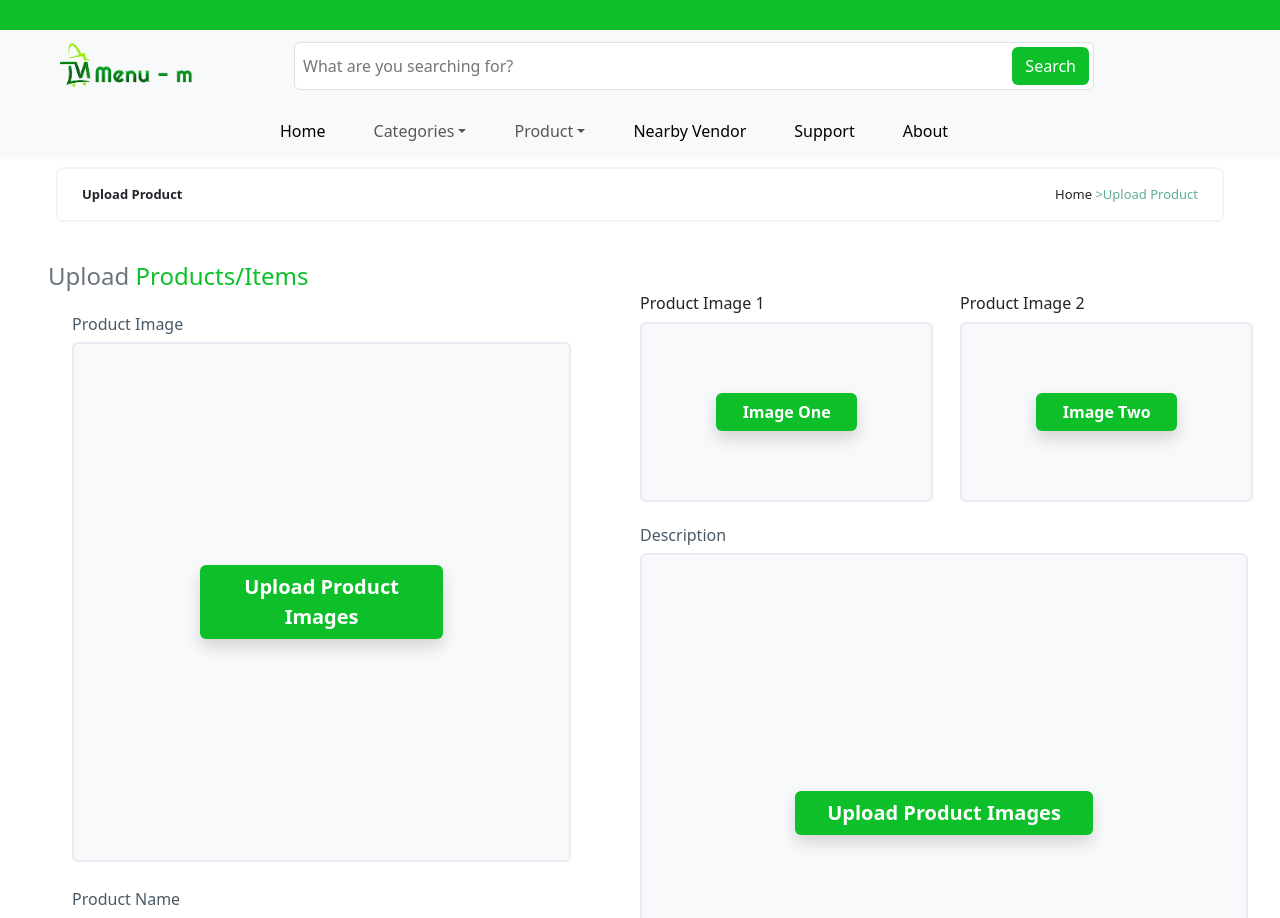
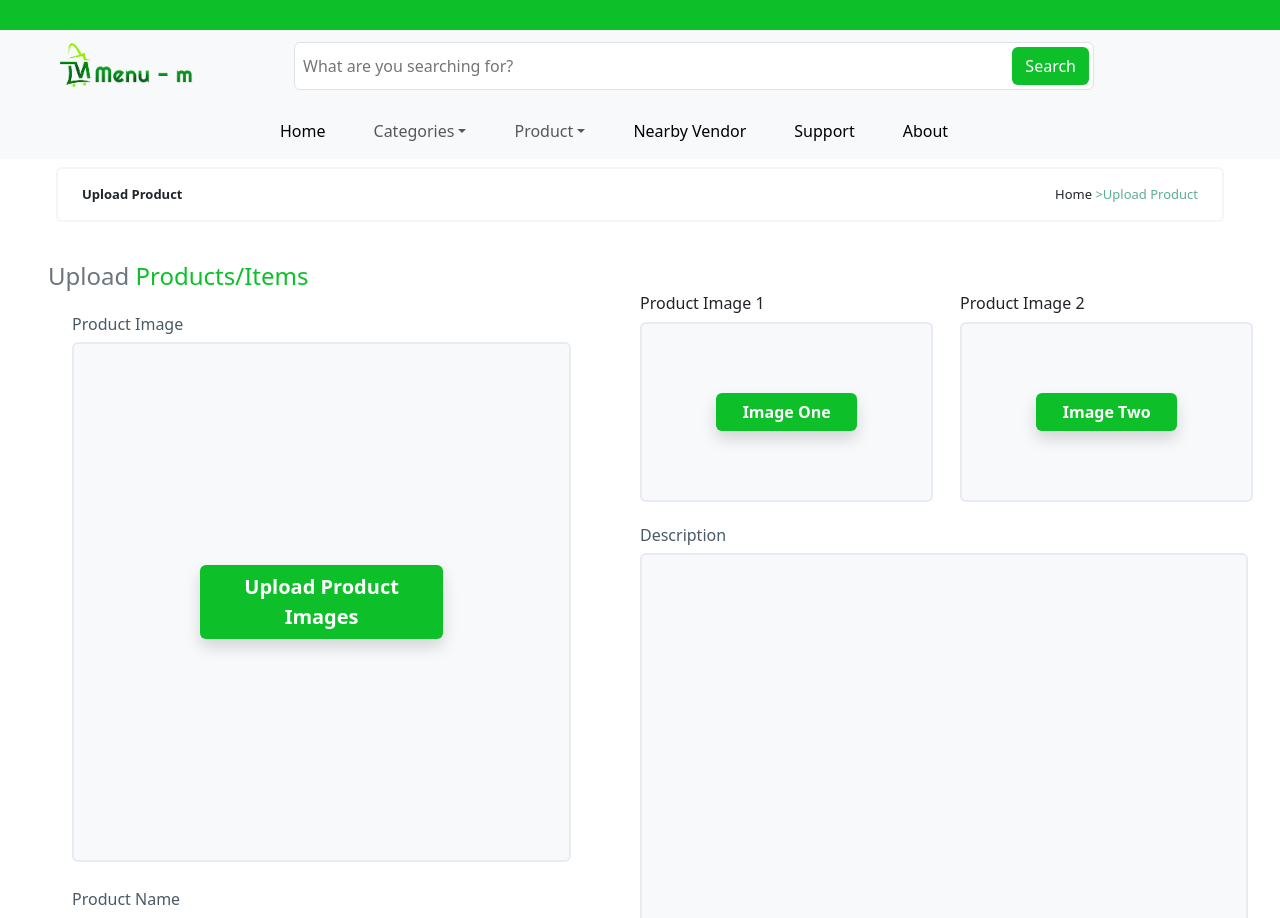
Before and after one commit to DevJawad1/ElectronicEcom, a React (Create React App) app: page /upload in a window 1280 px wide. Shown: the top 918 px of the page. Built offline with nearby package versions, Linux system fonts and the light colour scheme.

Commit message:
adding logic to upload product

```diff
--- a/src/Pages/UploadProduct.jsx
+++ b/src/Pages/UploadProduct.jsx
@@ -1,62 +1,138 @@
-import React from 'react'
-import PgIndicator from '../Components/pageIndicator/PgIndicator'
-import { Navbar } from '../Components/Navbar/Navbar'
-import './upload.css'
+// import React from 'react'
+// import PgIndicator from '../Components/pageIndicator/PgIndicator'
+// import { Navbar } from '../Components/Navbar/Navbar'
+// import './upload.css'
+// const UploadProduct = () => {
+//   return (
+//     <div>
+//         <Navbar />
+//         <div className="mt-2 mx-5">
+//             <PgIndicator pgName={"Upload Product"}/>
+//         </div>
+
+//         <div className="d-flex">
+
+//         <div className="upload-box mt-4 pt-3 px-5 col-md-6">
+//             <h6 className='fs-4'><span className='text-secondary'>Upload</span> <span style={{color:"#0DC029"}}>Products/Items</span></h6>
+//             <div className="p-3 img-box px-4">
+//                 <h6 className='' style={{color:"#4B5966"}}>Product Image</h6>
+//                 <div className="p-1 inp rounded d-flex align-items-center justify-content-center" style={{height:"65vh", width:"39vw", }}>
+//                     <button className='btn shadow fs-5 w-50 text-white fw-semibold' style={{backgroundColor:"#0DC029"}}>Upload Product Images</button>
+//                 </div>
+
+//                 <h6 className='mt-4 pt-1' style={{color:"#4B5966"}}>Product Name</h6>
+//                 <input type="text" name="" className='col-12 inp rounded' />
+
+//                 <h6 className='mt-4 pt-1' style={{color:"#4B5966"}}>Product Price</h6>
+//                 <input type="text" name="" className='col-12 inp rounded' />
+
+//                 <h6 className='mt-4 pt-1' style={{color:"#4B5966"}}>Details</h6>
+//                 <input type="text" name="" className='col-12 inp rounded' />
+//             </div>
+//         </div>
+
+//         <div className="col-md-6 mt-4 pt-5">
+//             <div className="d-flex">
+//                 <div className='w-100'>
+//                     <h6>Product Image 1</h6>
+//                     <div className="p-1 imgs inp rounded d-flex align-items-center justify-content-center col-11" style={{height:"180px",}}>
+//                         <button className='btn shadow w-50 text-white fw-semibold' style={{backgroundColor:"#0DC029"}}>Image One</button>
+//                     </div>
+//                 </div>
+//                 <div className='w-100'>
+//                     <h6>Product Image 2</h6>
+//                     <div className="p-1 imgs inp rounded d-flex align-items-center justify-content-center col-11" style={{height:"180px",}}>
+//                         <button className='btn shadow w-50 text-white fw-semibold' style={{backgroundColor:"#0DC029"}}>Image Two</button>
+//                     </div>
+//                 </div>
+//             </div>
+//             <h6 className='mt-4' style={{color:"#4B5966"}}>Description</h6>
+//             <div className="p-1 imgs rounded d-flex align-items-center justify-content-center" style={{height:"65vh", width:"47.5vw", }}>
+//                 <button className='btn shadow fs-5 w-50 text-white fw-semibold' style={{backgroundColor:"#0DC029"}}>Upload Product Images</button>
+//             </div>
+//             <div className="text-center mt-3">
+//                 <button className='col-10 btn text-white' style={{backgroundColor:"#0DC029", height:"50px"}}>Upload</button>
+//             </div>
+//             </div>
+//         </div>
+//     </div>
+//   )
+// }
+
+// export default UploadProduct
+
+
+import React, { useState } from 'react';
+import PgIndicator from '../Components/pageIndicator/PgIndicator';
+import { Navbar } from '../Components/Navbar/Navbar';
+import './upload.css';
+
 const UploadProduct = () => {
+    const [images, setImages] = useState([]);
+
+    const handleImageChange = (e) => {
+        const files = Array.from(e.target.files);
+        const imageUrls = files.map(file => URL.createObjectURL(file));
+        setImages(imageUrls);
+    };
+
+    const clickInp=()=>{
+        document.getElementById('imageUpload').click()
+    }
     return (
         <div>
             <Navbar />
             <div className="mt-2 mx-5">
-            <PgIndicator pgName={"Upload Product"}/>
+                <PgIndicator pgName={"Upload Product"} />
             </div>
-
             <div className="d-flex">
-
                 <div className="upload-box mt-4 pt-3 px-5 col-md-6">
-            <h6 className='fs-4'><span className='text-secondary'>Upload</span> <span style={{color:"#0DC029"}}>Products/Items</span></h6>
+                    <h6 className='fs-4'><span className='text-secondary'>Upload</span> <span style={{ color: "#0DC029" }}>Products/Items</span></h6>
                     <div className="p-3 img-box px-4">
-                <h6 className='' style={{color:"#4B5966"}}>Product Image</h6>
-                <div className="p-1 inp rounded d-flex align-items-center justify-content-center" style={{height:"65vh", width:"39vw", }}>
-                    <button className='btn shadow fs-5 w-50 text-white fw-semibold' style={{backgroundColor:"#0DC029"}}>Upload Product Images</button>
+                        <h6 style={{ color: "#4B5966" }}>Product Image</h6>
+                        <input type="file" multiple accept="image/*" onChange={handleImageChange} className='d-none' id="imageUpload" />
+                        <div  className='p-1 inp rounded d-flex align-items-center justify-content-center' style={{ height: "65vh", width: "39vw", cursor: 'pointer' }}>
+                            {images.length > 0 ? (
+                                images.map((src, index) => (
+                                    <img key={index} src={src} alt="preview" className="col-6" />
+                                ))
+                            ) : (
+                                <button className='btn shadow fs-5 w-50 text-white fw-semibold' style={{ backgroundColor: "#0DC029" }} onClick={clickInp}>Upload Product Images</button>
+                            )}
                         </div>
-
-                <h6 className='mt-4 pt-1' style={{color:"#4B5966"}}>Product Name</h6>
+                        <h6 className='mt-4 pt-1' style={{ color: "#4B5966" }}>Product Name</h6>
                         <input type="text" name="" className='col-12 inp rounded' />
-
-                <h6 className='mt-4 pt-1' style={{color:"#4B5966"}}>Product Price</h6>
+                        <h6 className='mt-4 pt-1' style={{ color: "#4B5966" }}>Product Price</h6>
                         <input type="text" name="" className='col-12 inp rounded' />
-
-                <h6 className='mt-4 pt-1' style={{color:"#4B5966"}}>Details</h6>
+                        <h6 className='mt-4 pt-1' style={{ color: "#4B5966" }}>Details</h6>
                         <input type="text" name="" className='col-12 inp rounded' />
                     </div>
                 </div>
-
                 <div className="col-md-6 mt-4 pt-5">
                     <div className="d-flex">
                         <div className='w-100'>
                             <h6>Product Image 1</h6>
-                    <div className="p-1 imgs inp rounded d-flex align-items-center justify-content-center col-11" style={{height:"180px",}}>
-                        <button className='btn shadow w-50 text-white fw-semibold' style={{backgroundColor:"#0DC029"}}>Image One</button>
+                            <div className="p-1 imgs inp rounded d-flex align-items-center justify-content-center col-11" style={{ height: "180px" }}>
+                                <button className='btn shadow w-50 text-white fw-semibold' style={{ backgroundColor: "#0DC029" }}>Image One</button>
                             </div>
                         </div>
                         <div className='w-100'>
                             <h6>Product Image 2</h6>
-                    <div className="p-1 imgs inp rounded d-flex align-items-center justify-content-center col-11" style={{height:"180px",}}>
-                        <button className='btn shadow w-50 text-white fw-semibold' style={{backgroundColor:"#0DC029"}}>Image Two</button>
+                            <div className="p-1 imgs inp rounded d-flex align-items-center justify-content-center col-11" style={{ height: "180px" }}>
+                                <button className='btn shadow w-50 text-white fw-semibold' style={{ backgroundColor: "#0DC029" }}>Image Two</button>
                             </div>
                         </div>
                     </div>
-            <h6 className='mt-4' style={{color:"#4B5966"}}>Description</h6>
-            <div className="p-1 imgs rounded d-flex align-items-center justify-content-center" style={{height:"65vh", width:"47.5vw", }}>
-                <button className='btn shadow fs-5 w-50 text-white fw-semibold' style={{backgroundColor:"#0DC029"}}>Upload Product Images</button>
-            </div>
+                    <h6 className='mt-4' style={{ color: "#4B5966" }}>Description</h6>
+
+                    <textarea name="" id="" cols="30" rows="10" className="p-1 imgs rounded d-flex align-items-center justify-content-center" style={{ height: "65vh", width: "47.5vw" }}></textarea>
                     <div className="text-center mt-3">
-                <button className='col-10 btn text-white' style={{backgroundColor:"#0DC029", height:"50px"}}>Upload</button>
+                        <button className='col-10 btn text-white' style={{ backgroundColor: "#0DC029", height: "50px" }}>Upload</button>
                     </div>
                 </div>
             </div>
         </div>
-  )
-}
+    );
+};
 
-export default UploadProduct
+export default UploadProduct;
```
Lines whose indentation alone changed are shown as unchanged.
